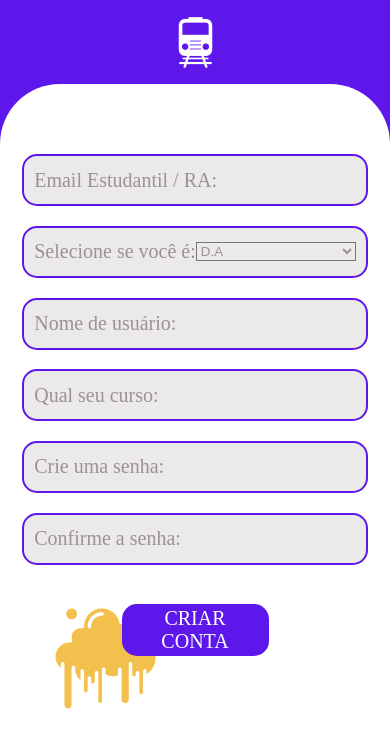
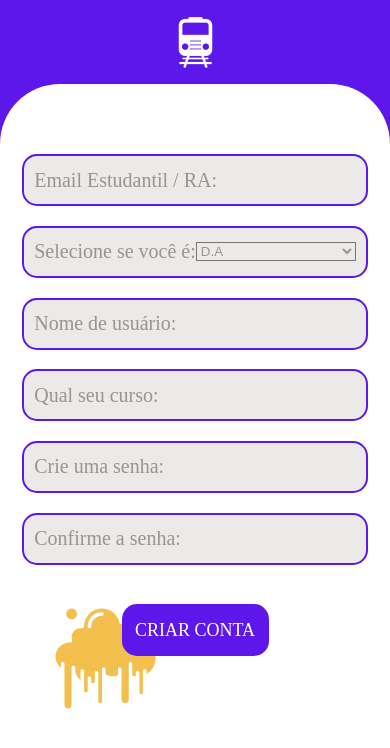
Before and after one commit to beamonteiro19/Interdisciplinar, a React Native app: screen /SignUp in a window 390 px wide. Shown: the top 748 px of the page. Built offline with nearby package versions, Linux system fonts and the light colour scheme.

Commit message:
navegaçao adicionada

```diff
--- a/src/views/SignUp.tsx
+++ b/src/views/SignUp.tsx
@@ -5,9 +5,11 @@ import { ThemeProvider, Button} from '@rneui/themed';
 import {Picker} from '@react-native-picker/picker';
 import theme from '../styles/theme';
 import { View, Image, ScrollView} from "react-native";
+import { useNavigation } from '@react-navigation/native';
 
 const SignUp = () => {
     const [selecioneCategoria, setSelecioneCategoria] = useState();
+    const navigation = useNavigation();
 
 return(
     <FundoBG>
@@ -39,7 +41,7 @@ return(
 
         </View>
         <View style={{height: '20%', padding: 20}}>
-        <Button title='CRIAR CONTA' />
+        <Button title='CRIAR CONTA' titleStyle={{fontSize: 18}} onPress={() => navigation.navigate('ContaCriada')}/>
         <View style={{zIndex: 1, right: -10, top: -50}}>
             <Image source={require('../images/nuvem.png')}/>
         </View>
@@ -52,6 +54,8 @@ return(
 )
 }
 export const ContaCriada = () => {
+    const navigation = useNavigation();
+
     return(
             <FundoBG>
                <ContainerTopo>
@@ -65,7 +69,8 @@ export const ContaCriada = () => {
                    </View>
                    <TitleGrande style={{color: '#5D17EB', textAlign: 'center', marginTop: 150}}>Conta criada com sucesso!!!</TitleGrande>
                    <ThemeProvider theme={theme}>
-                       <Button title={'OK'} buttonStyle={{height: 38, borderRadius: 20, width: 200, marginTop: 50}} titleStyle={{fontSize: 25}}/>
+                       <Button title={'OK'} buttonStyle={{height: 38, borderRadius: 20, width: 200, marginTop: 50, padding: 3}} titleStyle={{fontSize: 25}}
+                       onPress={() => navigation.navigate('TabBar')}/>
                    </ThemeProvider>
                    </View>
                </ContainerComponentes>
```
